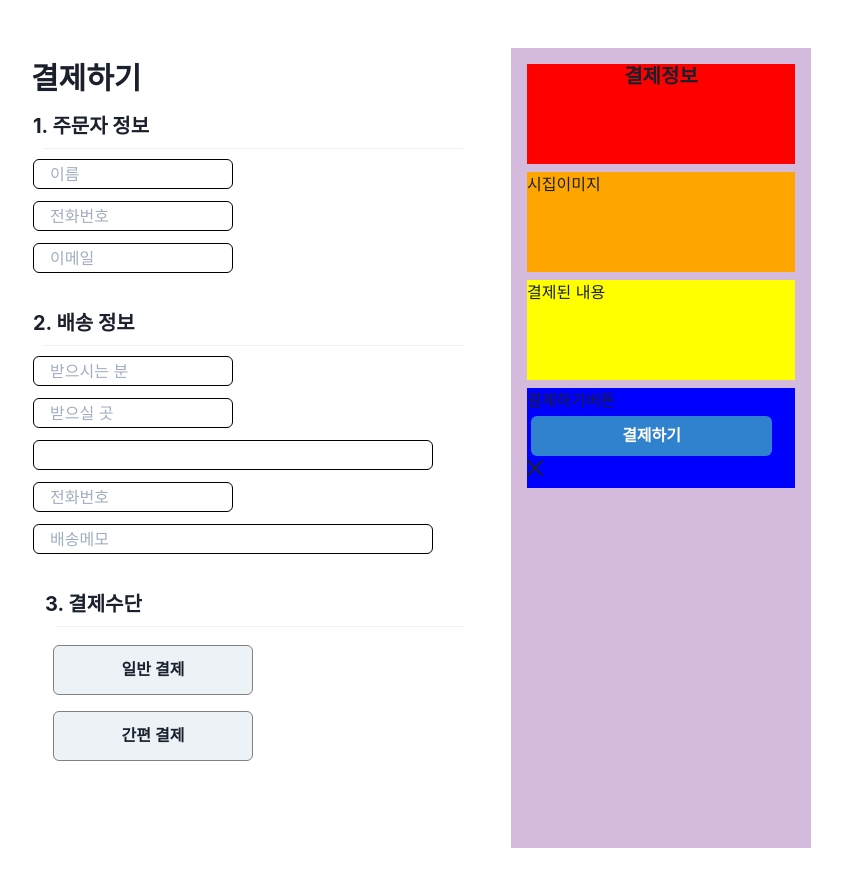
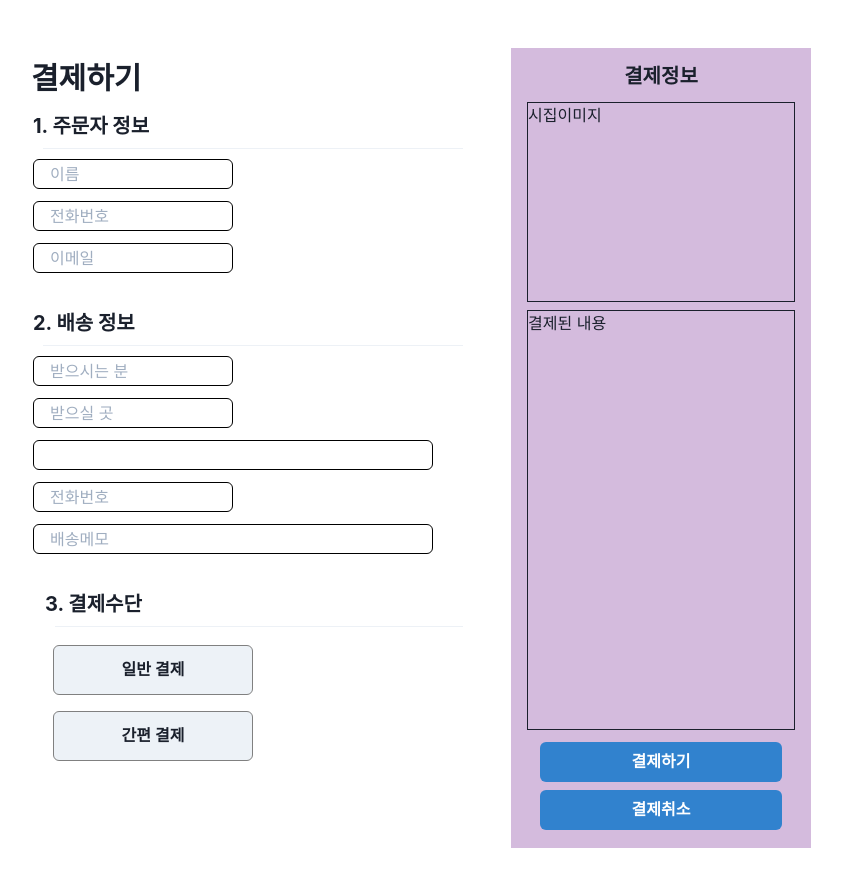
Before and after one commit to yuliepie/flower-letter-nlp, a React (Create React App) app in the folder client/: page /orders in a window 1280 px wide. Shown: the whole page, without its empty margins (233-1075 px from the left). Built offline with nearby package versions, Linux system fonts and the light colour scheme.

Commit message:
ADD: pageroute- orederpay to ordercomplete

```diff
--- a/client/src/components/OrderPay.js
+++ b/client/src/components/OrderPay.js
@@ -58,27 +58,30 @@ function OrderPay({ history }) {
         </Box>
         <Box bg='#D4BBDD' w='300px' h='800'>
           <VStack p='4'>
-            <Box bg='red' w='100%' h='100'>
+            <Box w='100%' h='30'>
               <Heading size='md' align='center'>
                 결제정보
               </Heading>
             </Box>
-            <Box bg='orange' w='100%' h='100'>
+            <Box w='100%' h='200' border='1px'>
               시집이미지
             </Box>
-            <Box bg='yellow' w='100%' h='100'>
+            <Box w='100%' h='420' border='1px'>
               결제된 내용
             </Box>
-            <Box bg='blue' w='100%' h='100'>
-              결제하기버튼
+            <Box w='100%' align='center' justify='center'>
               <Button colorScheme='blue' m='1' w='90%' onClick={onClickPayButton}>
                 결제하기
               </Button>
-              <CloseButton
-                size='2xl'
+              <Button
+                colorScheme='blue'
+                m='1'
+                w='90%'
                 onClick={() => {
                   navigate('/');
-                }}></CloseButton>
+                }}>
+                결제취소
+              </Button>
             </Box>
           </VStack>
         </Box>
```
